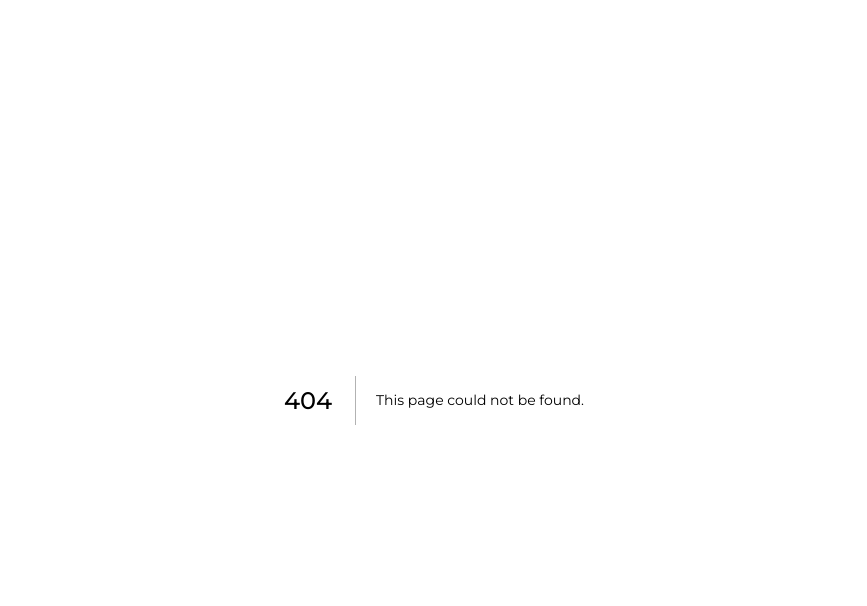
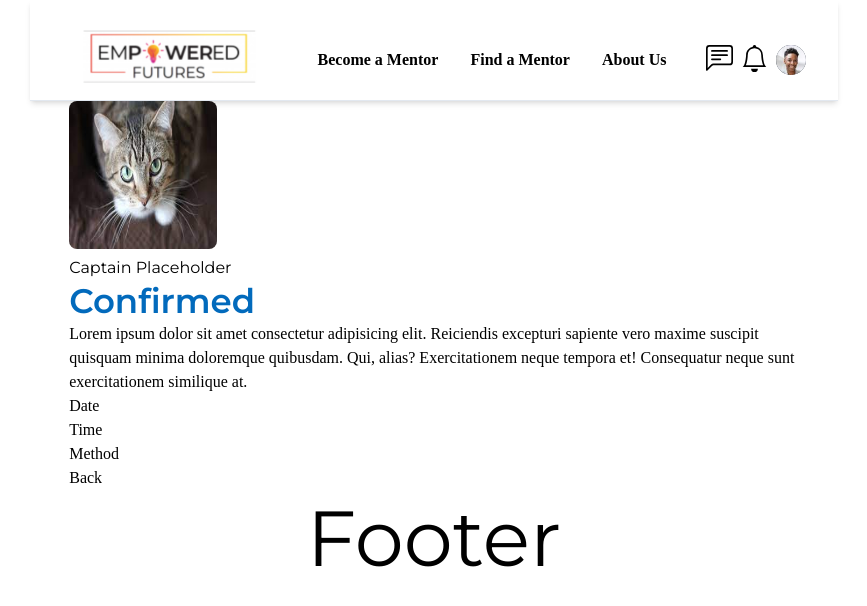
Before and after one commit to JasonXB/EF_Clone, a Next.js app: page /meeting/confirmedMeeting in a window 1280 px wide. Before the commit this address had no page. Shown: the top 606 px of the page, without its empty margins (206-1073 px from the left). Built offline with nearby package versions, Linux system fonts and the light colour scheme; what tw-elements would draw is missing.

Commit message:
style confirmed text

```diff
--- /dev/null
+++ b/pages/meeting/confirmedMeeting.tsx
@@ -0,0 +1,47 @@
+import Image from 'next/image';
+
+import Layout from '../../src/components/Layout';
+
+import Cat from '../../src/components/assets/cat.jpeg';
+import Avatar from '../../src/components/avatar/avatar';
+
+const ConfirmedMeeting = ({}) => {
+  const name = 'Captain Placeholder';
+  return (
+    <Layout>
+      <div className="flex justify-center">
+        <div className="w-3/5 flex flex-col justify-center ">
+          <div>
+            <div>
+              <Avatar
+                imgLocation={Cat}
+                displaySize={'small'}
+                // todo: give avatar a "rounded: 50%" setting
+                personsName={name}
+              />
+              <p>{name}</p>
+            </div>
+          </div>
+          <div>
+            <div>
+              <h4 className="font-semibold text-primary-1">Confirmed</h4>
+            </div>
+            <div>
+              Lorem ipsum dolor sit amet consectetur adipisicing elit.
+              Reiciendis excepturi sapiente vero maxime suscipit quisquam minima
+              doloremque quibusdam. Qui, alias? Exercitationem neque tempora et!
+              Consequatur neque sunt exercitationem similique at.
+            </div>
+          </div>
+          <div>
+            <div>Date</div>
+            <div>Time</div>
+            <div>Method</div>
+          </div>
+          <div>Back</div>
+        </div>
+      </div>
+    </Layout>
+  );
+};
+export default ConfirmedMeeting;
```
